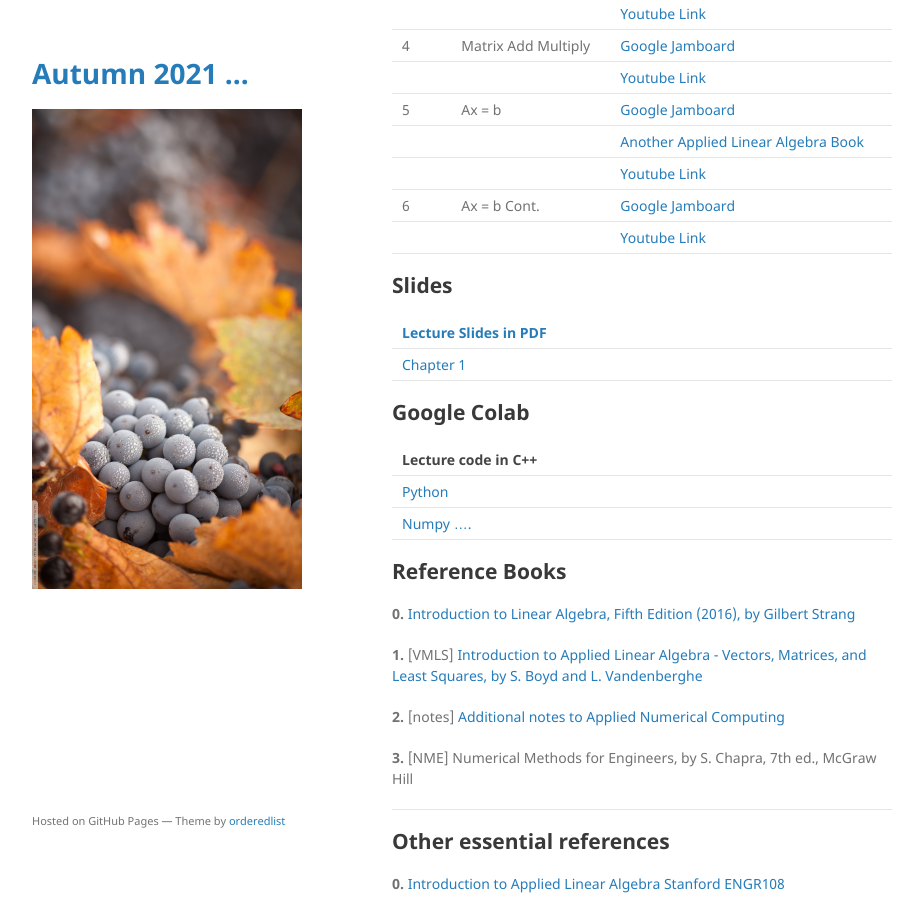
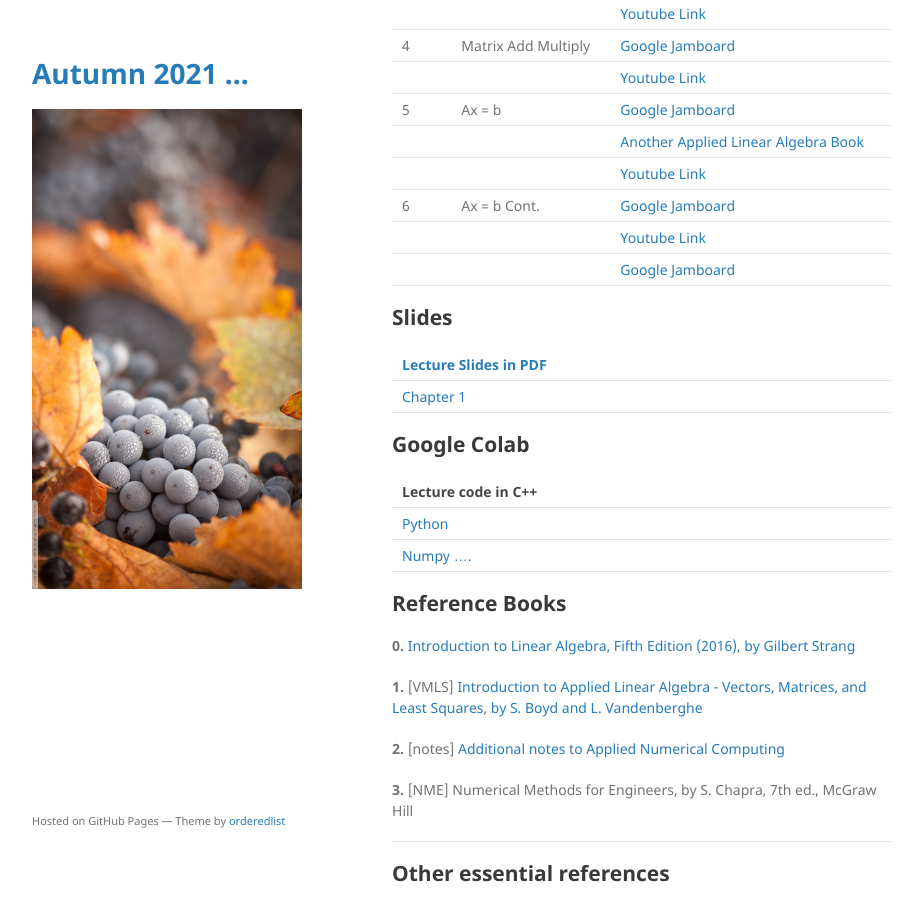
Before and after one commit to mohammadmotiurrahman/mohammadmotiurrahman.github.io, a Jekyll site: the page built from cse317_2/index.md, in a window 1280 px wide and 900 px high, scrolled down 4380 px. Shown: the whole window, without its empty margins (178-1101 px from the left). Built offline with Jekyll 4.4.1, drawn with Linux system fonts in a browser that asks for light colours; our own code applies the rules of GitHub Pages for plain Markdown files.

Commit message:
Update index.md

```diff
--- a/cse317_2/index.md
+++ b/cse317_2/index.md
@@ -118,8 +118,7 @@ The objective of this course is to introduce the student computational methods r
 |         |              | [Youtube Link](https://youtu.be/MIZEAP3RvYs)                                                                      |
 | 6       | Ax = b Cont. | [Google Jamboard](https://jamboard.google.com/d/1t0rtGV5oL-m8wHdq4agcK6sz9A9xCc3CWs-NbSmvlE4/edit?usp=sharing)  |
 |         |              | [Youtube Link](https://youtu.be/ZS6Bp6EAl8U)                                                                      |
-
-
+|         |              | [Google Jamboard](https://jamboard.google.com/d/1KqmfE0mfoz355-2am-xsVBi8fHwFIbaHijmWV5y4PsY/edit?usp=sharing)   |
 
 
 
```
